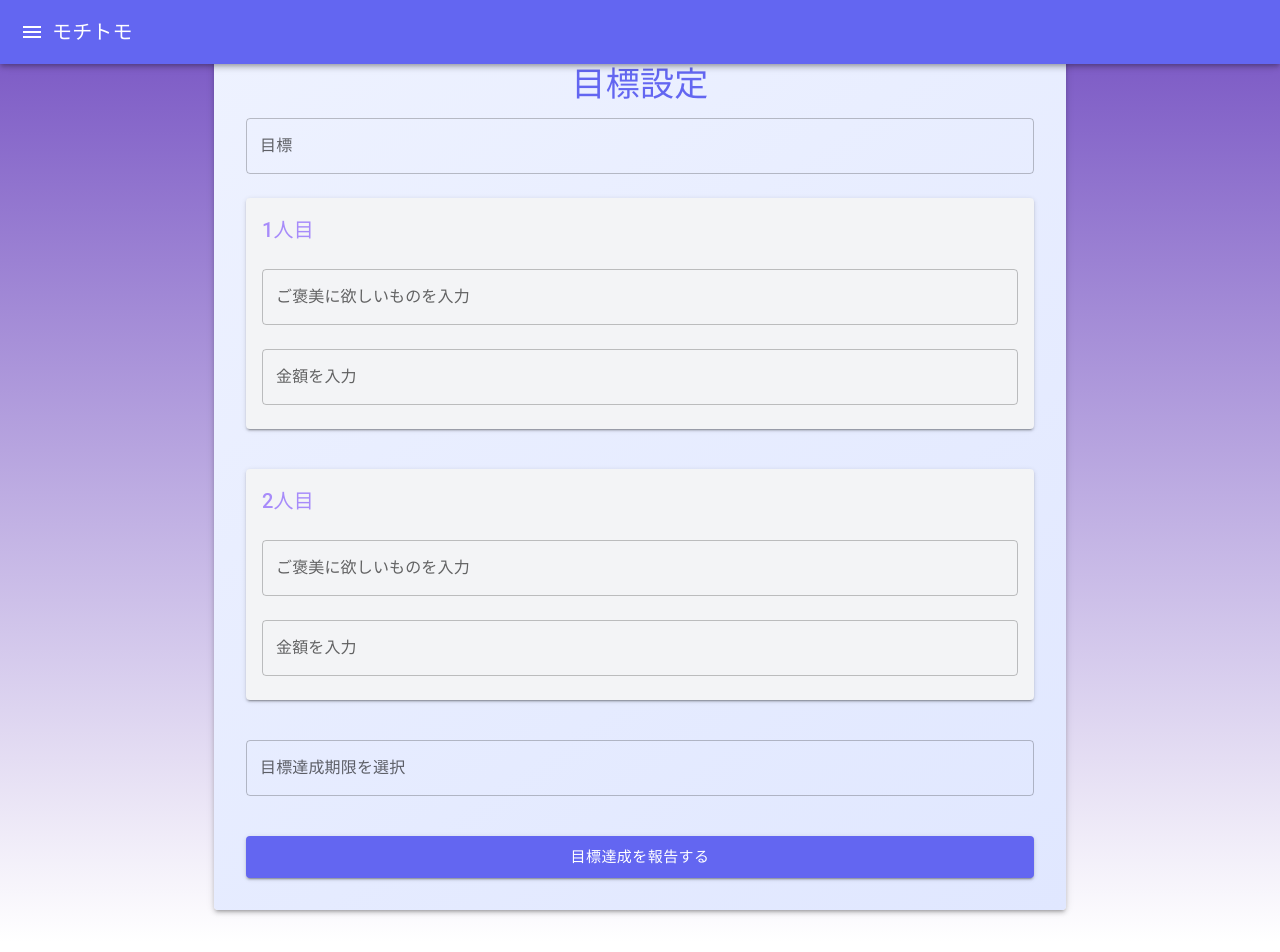
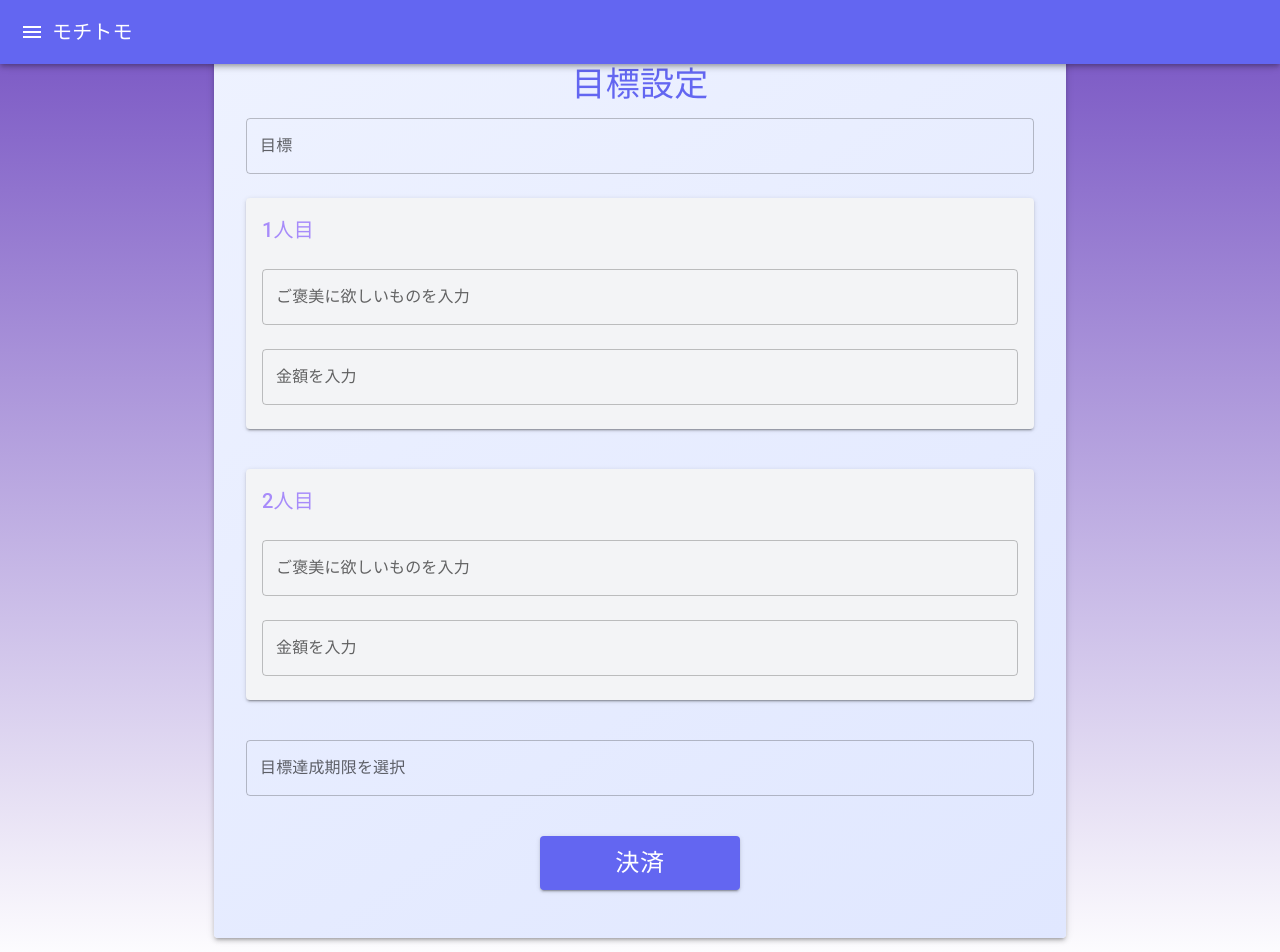
Before and after one commit to Kanato06/docomo-frontier, a React (Vite) app: page /goal-setting in a window 1280 px wide. Shown: the top 952 px of the page. Built offline with nearby package versions, Linux system fonts and the light colour scheme; no server answers; what aws-amplify would draw is missing.

Commit message:
right navigate

```diff
--- a/src/components/Header.tsx
+++ b/src/components/Header.tsx
@@ -22,7 +22,7 @@ const Header: React.FC = () => {
   const toggleDrawer = (open: boolean) => () => setDrawerOpen(open);
 
   // ページ遷移を行う関数
-  const handleNavigation = (path: string) => {
+  const headerHandleNavigation = (path: string) => {
     navigate(path);
     setDrawerOpen(false);
   };
@@ -53,19 +53,19 @@ const Header: React.FC = () => {
         <List>
           <ListItem
             component="button"
-            onClick={() => handleNavigation("/goal-setting")}
+            onClick={() => headerHandleNavigation("/goal-setting")}
           >
             <ListItemText primary="目標設定" />
           </ListItem>
           <ListItem
             component="button"
-            onClick={() => handleNavigation("/goal-result")}
+            onClick={() => headerHandleNavigation("/goal-result")}
           >
             <ListItemText primary="目標達成確認" />
           </ListItem>
           <ListItem
             component="button"
-            onClick={() => handleNavigation("/help")}
+            onClick={() => headerHandleNavigation("/help")}
           >
             <ListItemText primary="使い方" />
           </ListItem>
--- /dev/null
+++ b/src/components/navigation.ts
@@ -0,0 +1,13 @@
+// components/navigation.ts
+import { useNavigate } from "react-router-dom";
+
+// ページ遷移を行う関数を定義
+export const useHandleNavigation = () => {
+  const navigate = useNavigate();
+
+  const handleNavigation = (path: string) => {
+    navigate(path);
+  };
+
+  return handleNavigation;
+};
--- a/src/pages/GoalResultPage.tsx
+++ b/src/pages/GoalResultPage.tsx
@@ -1,6 +1,6 @@
 import { useState, useEffect, ChangeEvent } from "react";
 import Header from "../components/Header";
-import { useNavigate } from "react-router-dom";
+import { useHandleNavigation } from "../components/navigation";
 import {
   Button,
   Box,
@@ -46,7 +46,7 @@ interface UserGoal {
 }
 
 export default function GoalResultPage() {
-  const navigate = useNavigate();
+  const handleNavigation = useHandleNavigation();
   const [image, setImage] = useState<File | null>(null);
   const [auditStatus, setAuditStatus] = useState<AuditStatus>(
     AuditStatus.PENDING
@@ -84,9 +84,6 @@ export default function GoalResultPage() {
     }
   };
 
-  // 戻るボタンのハンドラ
-  const handleGoBack = () => navigate("/");
-
   const [goalForTwoUsers, setGoalForTwoUsers] = useState<
     Array<Schema["GoalForTwoUsers"]["type"]>
   >([]);
@@ -103,7 +100,7 @@ export default function GoalResultPage() {
     const maxGoalId = Math.max(...filteredGoals.map((goal) => goal.goalId!));
     console.log("maxGoalId");
     console.log(maxGoalId);
-    let maxGoalElement = filteredGoals.find(
+    const maxGoalElement = filteredGoals.find(
       (goal) => goal.goalId === maxGoalId
     );
     console.log("maxGoalElement");
@@ -317,7 +314,7 @@ export default function GoalResultPage() {
               color="primary"
               fullWidth
               startIcon={<ArrowBackIcon />}
-              onClick={handleGoBack}
+              onClick={() => handleNavigation("/goal-setting")}
               size="large"
               sx={{ mt: 2 }}
             >
--- a/src/pages/GoalSettingPage.tsx
+++ b/src/pages/GoalSettingPage.tsx
@@ -1,5 +1,6 @@
 import React, { useState, useEffect } from "react";
-import Header from "../components/Header"; // Headerをインポート
+import Header from "../components/Header";
+import { useHandleNavigation } from "../components/navigation";
 import {
   TextField,
   Button,
@@ -17,6 +18,8 @@ import { generateClient } from "aws-amplify/data";
 const client = generateClient<Schema>();
 
 const GoalSettingPage: React.FC = () => {
+  const handleNavigation = useHandleNavigation();
+
   const [goal, setGoal] = useState<string>("");
   const [amazonLink1, setAmazonLink1] = useState<string>("");
   const [money1, setMoney1] = useState<string>("");
@@ -47,7 +50,9 @@ const GoalSettingPage: React.FC = () => {
       money2: parseInt(money2),
       goalDate: deadline ? deadline.format("YYYY-MM-DD") : null,
     };
-    client.models.GoalForTwoUsers.create(data);
+    await client.models.GoalForTwoUsers.create(data);
+
+    handleNavigation("/goal-result");
   };
 
   const renderAmazonFields = (person: number) => (
@@ -136,11 +141,16 @@ const GoalSettingPage: React.FC = () => {
                   variant="contained"
                   color="primary"
                   onClick={handleSubmit}
-                  fullWidth
-                  size="large"
-                  sx={{ mt: 2 }}
+                  sx={{
+                    mt: 2,
+                    mb: 2,
+                    width: "200px",
+                    display: "block",
+                    mx: "auto",
+                    fontSize: "1.5rem",
+                  }}
                 >
-                  目標達成を報告する
+                  決済
                 </Button>
               </Grid>
             </Grid>
--- a/src/pages/HomePage.tsx
+++ b/src/pages/HomePage.tsx
@@ -1,17 +1,11 @@
 import React from "react";
 import Header from "../components/Header";
-import { useNavigate } from "react-router-dom";
+import { useHandleNavigation } from "../components/navigation";
 import { Typography, Box, Container, Button, Paper } from "@mui/material";
 import personImage from "../assets/11383_color.png";
 
 const HomePage: React.FC = () => {
-  const navigate = useNavigate();
-
-  // ページ遷移を行う関数
-  const handleNavigation = (path: string) => {
-    navigate(path);
-  };
-
+  const handleNavigation = useHandleNavigation();
   // メインコンテンツ
   const renderMainContent = () => (
     <Paper
```
